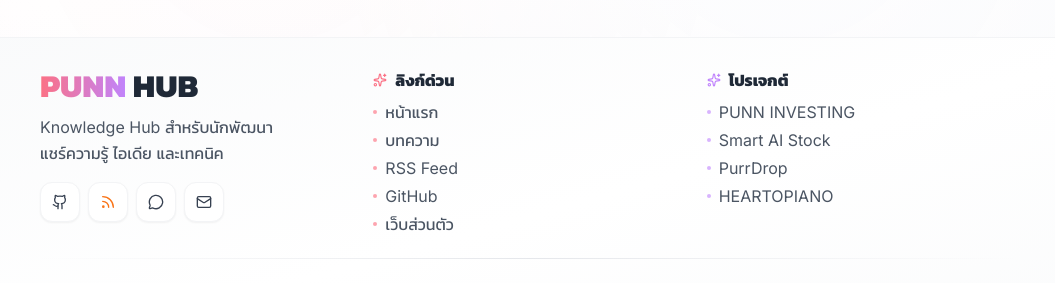
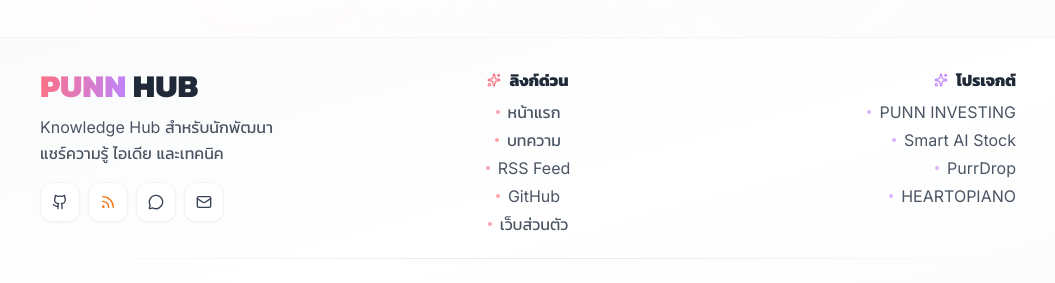
Before and after one commit to DDME36/PUNN-HUB, a Next.js app: page / in a window 1280 px wide. Shown: the part 1766-2049 px from the top of the page, without its empty margins (112-1167 px from the left). Built offline with nearby package versions, Linux system fonts and the light colour scheme; no server answers; a web font is replaced by a local one; what notion-to-md would draw is missing.

Commit message:
Fix: Footer layout - left, center, right alignment for desktop

```diff
--- a/components/Footer.tsx
+++ b/components/Footer.tsx
@@ -38,7 +38,7 @@ export const Footer = () => {
         <footer className="relative bg-gradient-to-br from-gray-50 via-white to-gray-50 text-gray-700 border-t border-gray-100">
             <div className="relative max-w-5xl mx-auto px-4 sm:px-6 py-6 sm:py-8">
                 {/* Main Footer Content */}
-                <div className="grid grid-cols-1 md:grid-cols-3 gap-6 mb-6 md:justify-items-start">
+                <div className="grid grid-cols-1 md:grid-cols-3 gap-6 mb-6">
                     {/* Brand Section */}
                     <motion.div
                         initial={{ opacity: 0, y: 10 }}
@@ -104,13 +104,13 @@ export const Footer = () => {
                         whileInView={{ opacity: 1, y: 0 }}
                         viewport={{ once: true }}
                         transition={{ duration: 0.4, delay: 0.1 }}
-                        className="text-center md:text-left flex flex-col items-center md:items-start"
+                        className="text-center flex flex-col items-center"
                     >
-                        <h4 className="font-bold text-sm mb-3 text-gray-800 flex items-center gap-2 justify-center md:justify-start">
+                        <h4 className="font-bold text-sm mb-3 text-gray-800 flex items-center gap-2 justify-center">
                             <Sparkles size={14} className="text-rose-400" />
                             ลิงก์ด่วน
                         </h4>
-                        <ul className="space-y-2 flex flex-col items-center md:items-start">
+                        <ul className="space-y-2 flex flex-col items-center">
                             {quickLinks.map((link) => (
                                 <li key={link.name}>
                                     <Link
@@ -131,13 +131,13 @@ export const Footer = () => {
                         whileInView={{ opacity: 1, y: 0 }}
                         viewport={{ once: true }}
                         transition={{ duration: 0.4, delay: 0.2 }}
-                        className="text-center md:text-left flex flex-col items-center md:items-start"
+                        className="text-center md:text-right flex flex-col items-center md:items-end"
                     >
-                        <h4 className="font-bold text-sm mb-3 text-gray-800 flex items-center gap-2 justify-center md:justify-start">
+                        <h4 className="font-bold text-sm mb-3 text-gray-800 flex items-center gap-2 justify-center md:justify-end">
                             <Sparkles size={14} className="text-purple-400" />
                             โปรเจกต์
                         </h4>
-                        <ul className="space-y-2 flex flex-col items-center md:items-start">
+                        <ul className="space-y-2 flex flex-col items-center md:items-end">
                             {projects.map((project) => (
                                 <li key={project.name}>
                                     <a
```
